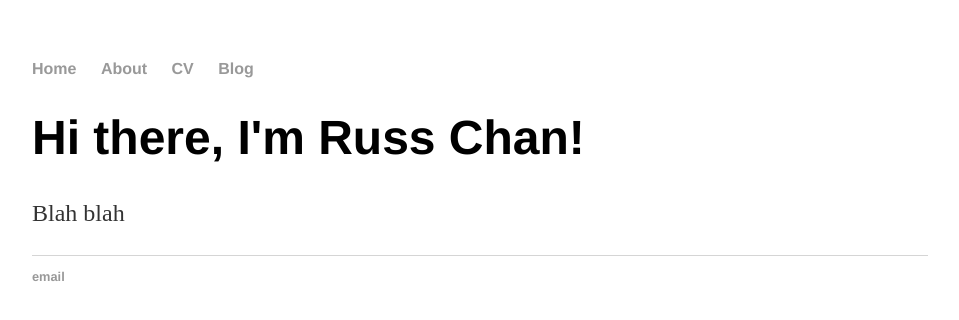
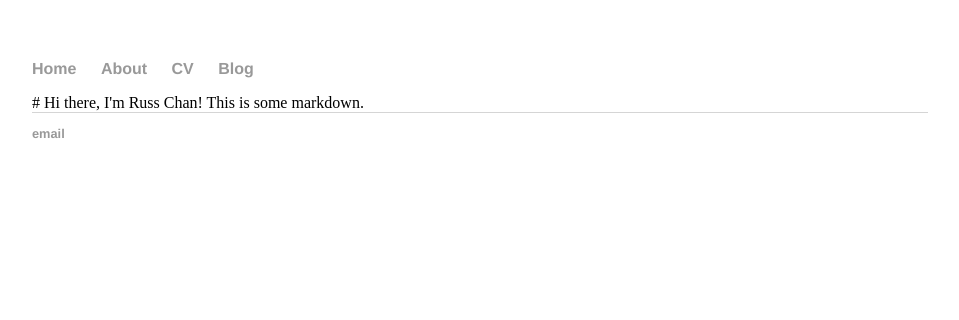
Before and after one commit to chintrin/russblog, a Jekyll site: the page built from index.html, in a window 1280 px wide. Shown: the top 320 px of the page, without its empty margins (160-1119 px from the left). Built offline with Jekyll 4.4.1, drawn with Linux system fonts in a browser that asks for light colours.

Commit message:
Update index.html to markdown

```diff
--- a/index.html
+++ b/index.html
@@ -2,7 +2,7 @@
 layout: default
 title: Russ Chan
 ---
-    <div class="blurb">
-      <h1>Hi there, I'm Russ Chan!</h1>
-      <p>Blah blah</p>
-      </div><!-- /.blurb -->
+
+# Hi there, I'm Russ Chan!
+
+This is some markdown.
```
